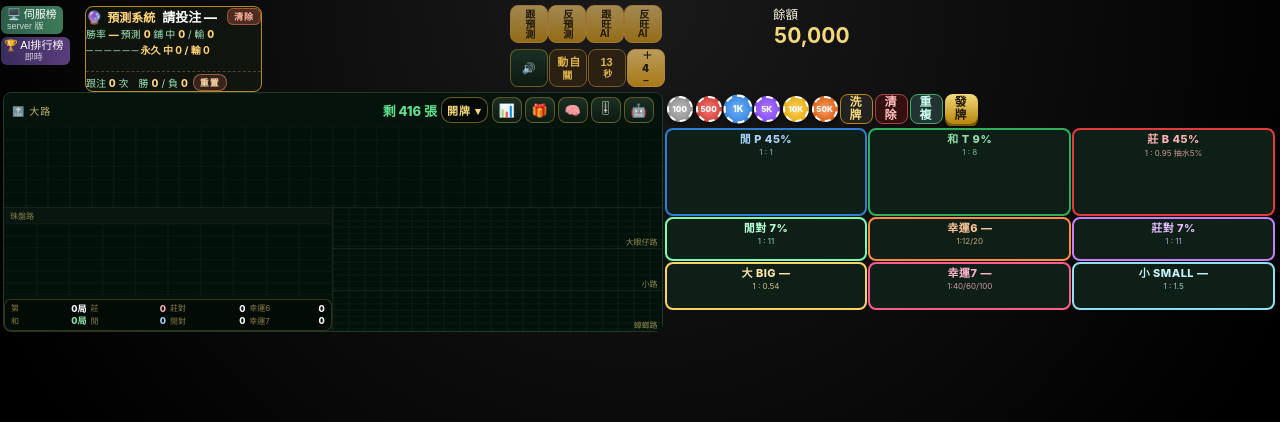
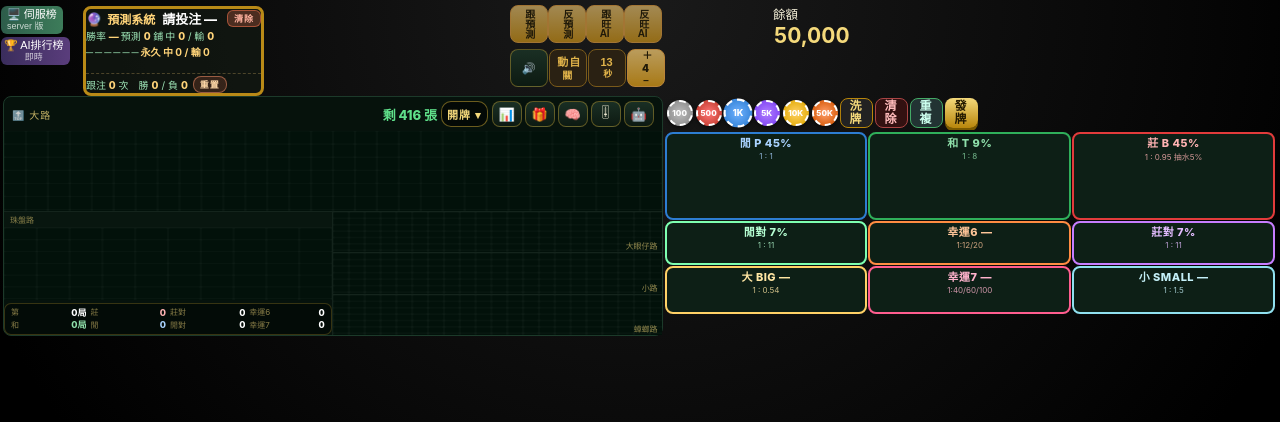
Before and after one commit to kwanwai97/royal-baccarat, a plain HTML site: page index.html in a window 1280 px wide. Drawn offline with Linux system fonts and the light colour scheme.

Commit message:
fix: 橫版預測系統再左2px(20→18) + 黃框邊框加闊2px(1→3)

```diff
--- a/index.html
+++ b/index.html
@@ -347,7 +347,7 @@
 }
 .follow-left{flex:0 0 50%; display:flex; flex-direction:column; gap:5px; min-width:0; justify-content:flex-start; padding-left:6px;}
 /* 預測系統固定資訊區：上面一行(標題+請投注) + 下面一行(勝率/次數/勝負)，固定空間唔收起 */
-.pred-system{ min-height:46px; display:flex; flex-direction:column; gap:2px; padding:0; border:1px solid #b98a17; border-radius:8px; background:rgba(20,30,20,.55); box-sizing:border-box; justify-content:center; }  /* 復原黃框; padding 0 貼實內容(跟直版) */
+.pred-system{ min-height:46px; display:flex; flex-direction:column; gap:2px; padding:0; border:3px solid #b98a17; border-radius:8px; background:rgba(20,30,20,.55); box-sizing:border-box; justify-content:center; }  /* 復原黃框; padding 0 貼實內容(跟直版); 邊框3px(1→3加闊2px) */
 .pred-row1{ display:flex; align-items:center; gap:5px; font-size:12px; font-weight:800; color:#ffd479; flex-wrap:nowrap; white-space:nowrap; }
 .pred-ico{ font-size:13px; }
 .pred-title{ color:#ffd479; }
@@ -743,7 +743,7 @@
     .follow-wrap{
       display:contents;
     }
-.follow-left{ grid-column:auto; grid-row:1 / span 2; min-width:0; padding:6px 0 0 1px; position:relative; display:flex; flex-direction:column; align-items:flex-start; margin-right:0; margin-left:20px; width:fit-content; z-index:1; }  /* 橫版：預測系統唔鎖grid欄寬, 黃框fit-content跟內容收細+跟margin移; 向左20px(22→20); width:fit-content防透明層蓋住喇叭行 */
+.follow-left{ grid-column:auto; grid-row:1 / span 2; min-width:0; padding:6px 0 0 1px; position:relative; display:flex; flex-direction:column; align-items:flex-start; margin-right:0; margin-left:18px; width:fit-content; z-index:1; }  /* 橫版：預測系統唔鎖grid欄寬, 黃框fit-content跟內容收細+跟margin移; 向左18px(20→18); width:fit-content防透明層蓋住喇叭行 */
 /* 橫版：跟注文字搬入預測系統底部，打橫一行(取消疊牌)，緊貼預測系統、縮細 */
 .follow-left .follow-text{ display:flex; flex-direction:row; flex-wrap:nowrap; align-items:center; gap:5px; flex-basis:auto; min-width:0; order:3; margin-top:0; font-size:9px; }
 /* 打橫：預測系統區貼第二行最闊位(唔撐開、唔轉行)，保持三行位置唔變 */
```
